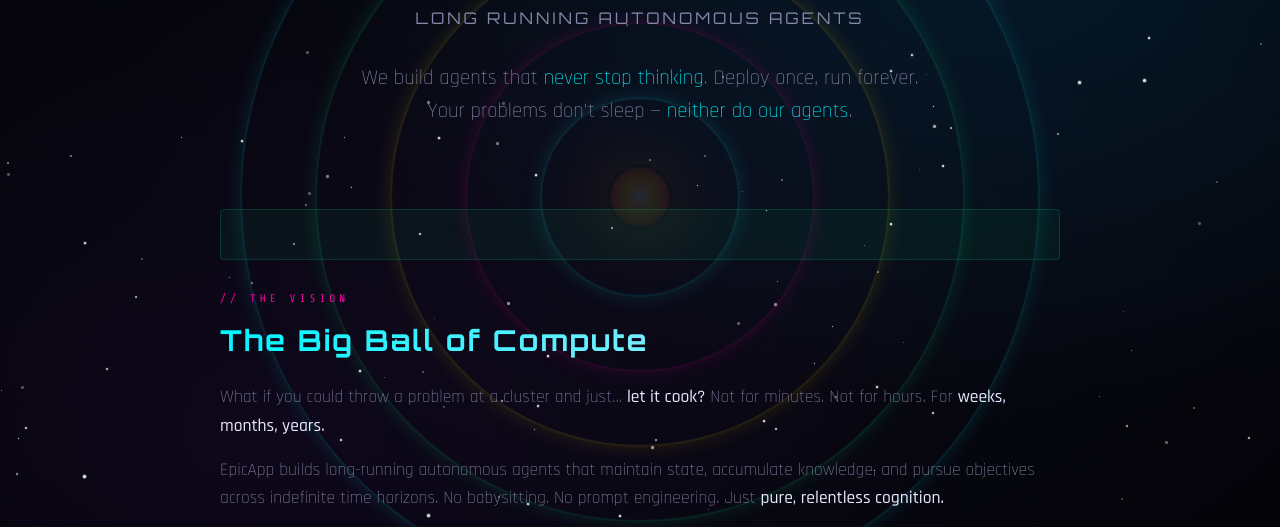
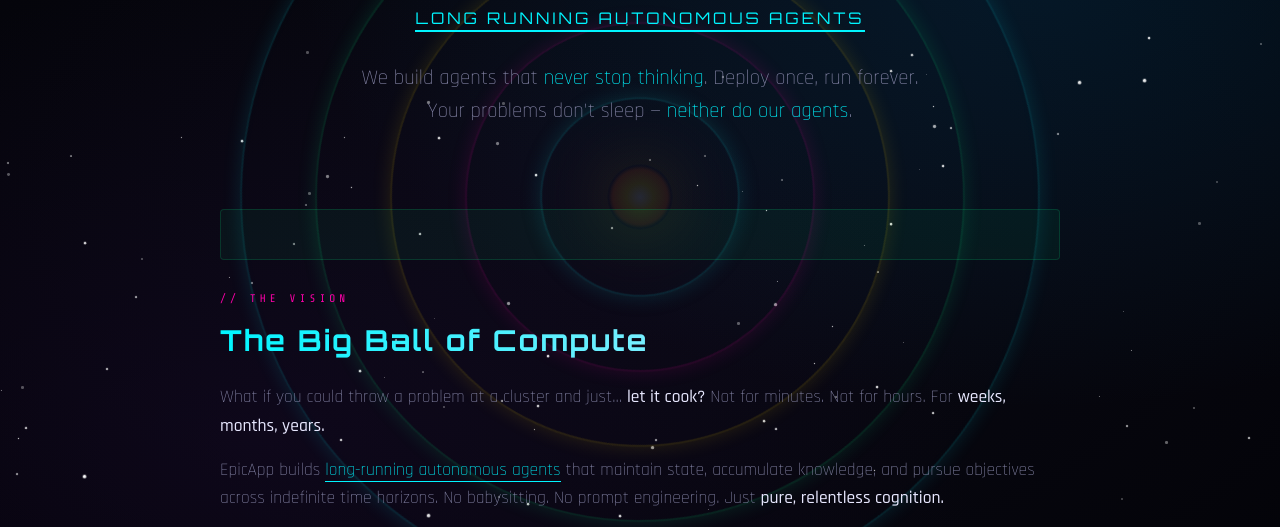
Before and after one commit to xeb/epicapp.com, a plain HTML site: page index.html in a window 1280 px wide. Shown: the part 203-730 px from the top of the page. Drawn offline with nearby package versions, Linux system fonts and the light colour scheme.

Commit message:
Link "Long Running Autonomous Agents" to longrunningagents.com
Co-Authored-By: Claude Opus 4.6 (1M context) <noreply@anthropic.com>

```diff
--- a/index.html
+++ b/index.html
@@ -387,7 +387,7 @@
     <header>
         <div class="badge">Now Accepting Compute</div>
         <h1>EpicApp</h1>
-        <div class="tagline">Long Running Autonomous Agents</div>
+        <div class="tagline"><a href="https://longrunningagents.com/" style="color: var(--cyan); text-decoration: none; border-bottom: 2px solid var(--cyan); padding-bottom: 2px; transition: all 0.3s;">Long Running Autonomous Agents</a></div>
         <p class="hero-text">
             We build agents that <em>never stop thinking</em>. Deploy once, run forever.
             Your problems don't sleep — <em>neither do our agents</em>.
@@ -404,7 +404,7 @@
         <div class="section-label">// The Vision</div>
         <h2>The Big Ball of Compute</h2>
         <p>What if you could throw a problem at a cluster and just... <strong>let it cook?</strong> Not for minutes. Not for hours. For <strong>weeks, months, years.</strong></p>
-        <p>EpicApp builds long-running autonomous agents that maintain state, accumulate knowledge, and pursue objectives across indefinite time horizons. No babysitting. No prompt engineering. Just <strong>pure, relentless cognition.</strong></p>
+        <p>EpicApp builds <a href="https://longrunningagents.com/" style="color: var(--cyan); text-decoration: none; border-bottom: 1px solid var(--cyan); transition: all 0.3s;">long-running autonomous agents</a> that maintain state, accumulate knowledge, and pursue objectives across indefinite time horizons. No babysitting. No prompt engineering. Just <strong>pure, relentless cognition.</strong></p>
 
         <blockquote>
             "The dream is simple: a ball of compute so large and so persistent that it develops its own understanding of the problem space. You don't prompt it. You don't fine-tune it. You just point it at the sun and let it think."
```
